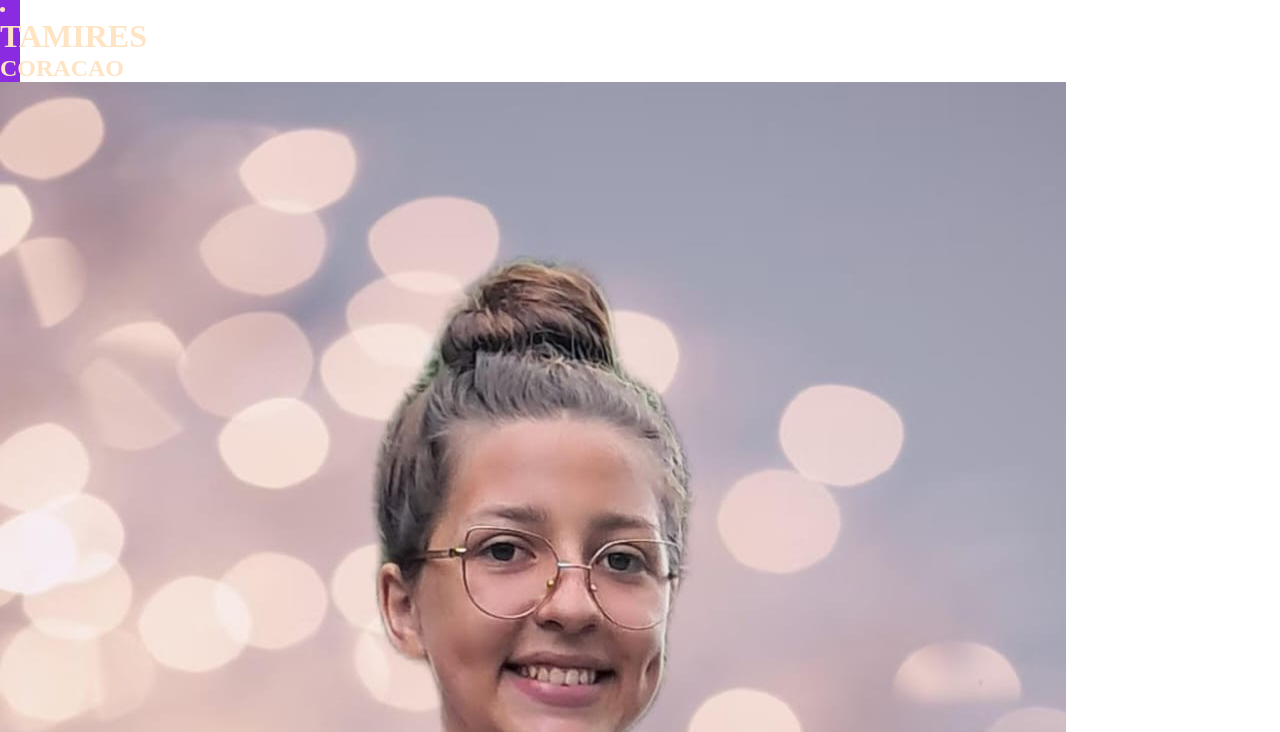
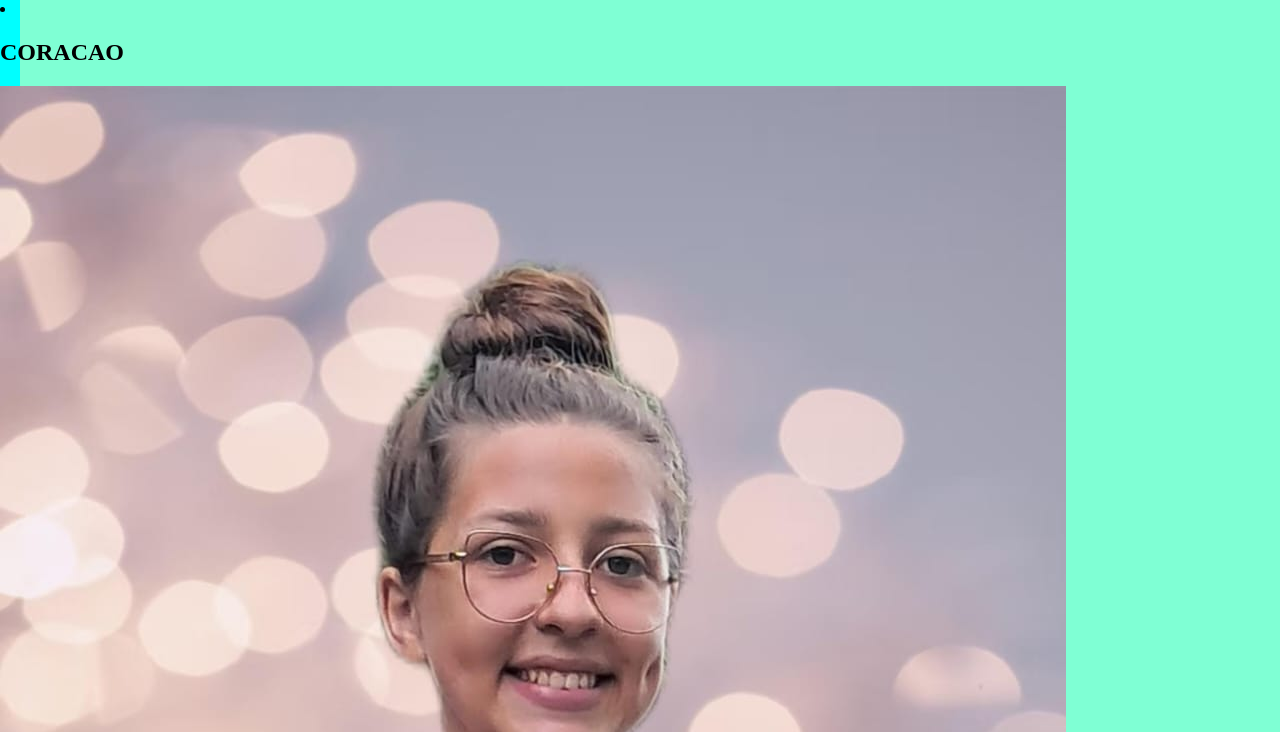
Before and after one commit to tamiresortiz/meuportifolio, a plain HTML site: page index.html in a window 1280 px wide. Shown: the top 732 px of the page. Drawn offline with Linux system fonts and the light colour scheme.

Commit message:
cabeçalho

```diff
--- a/style.css
+++ b/style.css
@@ -1,8 +1,22 @@
-* {
+body{
     margin: 0;
     padding: 0;
-}
-.cabeçalho{background-color: blueviolet;
-    color: bisque;
+    font-family: ;
+    background-color: aquamarine;
+    color: black;
+
+    }
+
+
+
+    .cabeçalho{
+    background-color: aqua;
+    color: black;
     width: 20px;
-}
+    text-align: center;
+    }
+    .cabeçalho h1{
+    font-size: 0%;
+    color: black;
+    margin: 5%;
+    }
```
